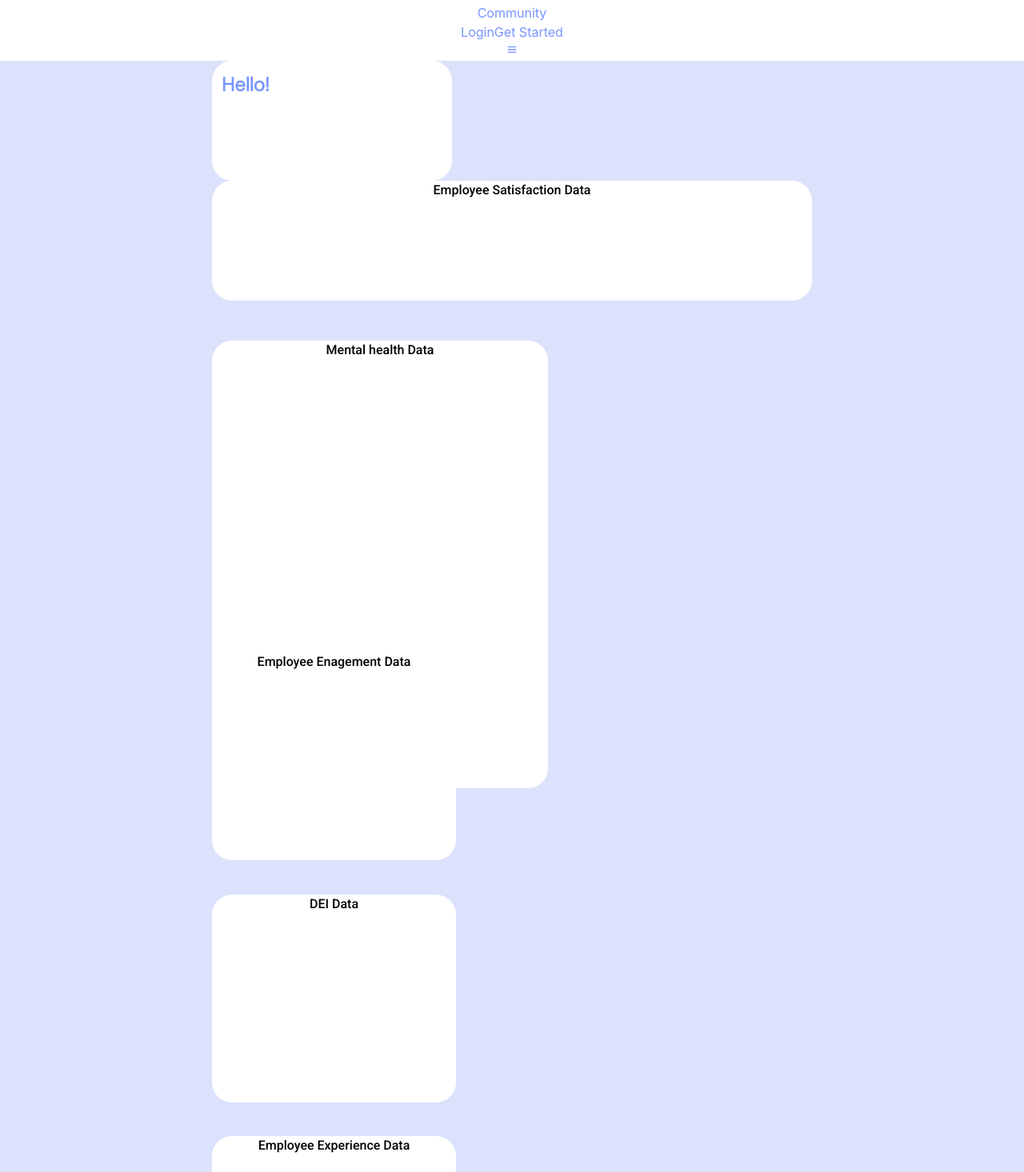
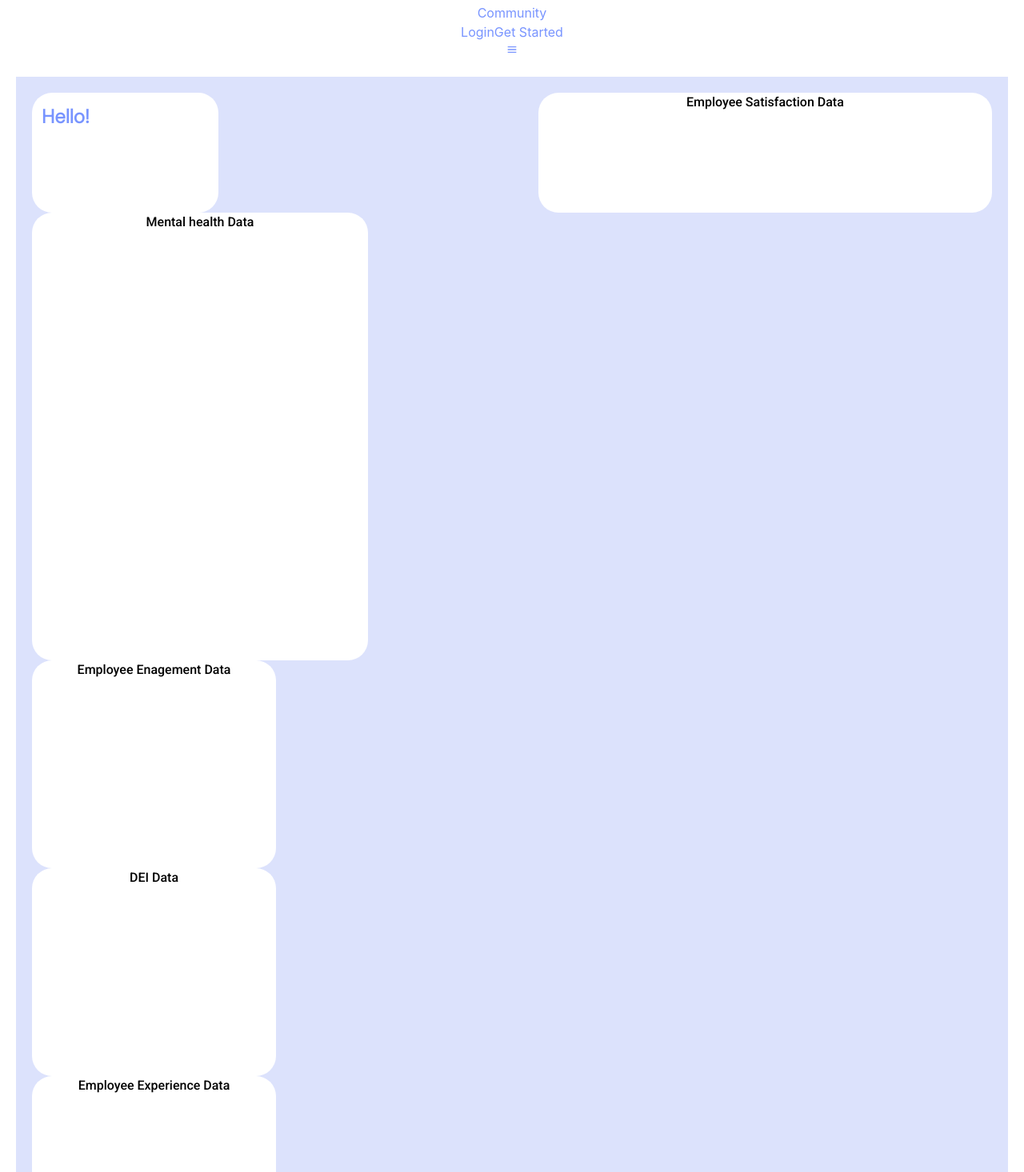
Before and after one commit to cherryontech/guava_dream_fall2023, a React (Create React App) app: page / in a window 1280 px wide. Shown: the part 144-1610 px from the top of the page at 80% size. Built offline with nearby package versions, Linux system fonts and the light colour scheme.

Commit message:
chore: Change display of dashboard from grid to flex

```diff
--- a/src/Pages/Dashboard/Dashboard.css
+++ b/src/Pages/Dashboard/Dashboard.css
@@ -1,9 +1,11 @@
 
 .dashboard-container {
-  display: grid;
-  grid-template-rows:
-      minmax(100px, max-content) repeat(auto-fill, 200px) 20%;
-  justify-content: center;
+  display: flex;
+  flex-direction: column;
+  justify-content: space-between;
+  margin: 20px;
+  padding: 20px;
+  border: 20px;
   font-family: Roboto, sans-serif;
   background-color: #dce2fc;
 }
@@ -19,6 +21,10 @@
   border-width: 6px;
 }
 */
+
+.row1 {
+  display:flex;
+}
 
 .welcome-box {
   display: flex;
@@ -44,6 +50,7 @@
 }
 
 .mental-health-box{
+  grid-row: 2;
   height: 560px;
   width: 420px;
   border-color: #7894ff;
@@ -52,6 +59,7 @@
   }
 
 .employee-engagement-box {
+  grid-row: 2;
   height: 260px;
   width: 305px;
   border-color: #7894ff;
@@ -68,6 +76,7 @@
 }
 
 .employee-experience-box {
+  grid-row: 3;
   height: 260px;
   width: 305px;
   border-color: #7894ff;
@@ -76,6 +85,7 @@
 }
 
 .benefits-box {
+  grid-row: 3;
   height: 260px;
   width: 305px;
   border-color: #7894ff;
--- a/src/Pages/Dashboard/Dashboard.js
+++ b/src/Pages/Dashboard/Dashboard.js
@@ -4,13 +4,17 @@ const Dashboard = () => {
     return (
         <div className="page">
             <section className="dashboard-container">
+                <div className="row1">
                     <h1 className="welcome-box">Hello!</h1>
                     <div className="employee-satisfaction-box">Employee Satisfaction Data</div>
+                </div>
                 <div className="mental-health-box">Mental health Data</div>
+                <div className="squareOfBoxes">
                     <div className="employee-engagement-box">Employee Enagement Data</div>
                     <div className="dei-box">DEI Data</div>
                     <div className="employee-experience-box">Employee Experience Data</div>
                     <div className="benefits-box">Benefits Data</div>
+                </div>
             </section>
         </div>
     )
```
Lines whose indentation alone changed are shown as unchanged.
